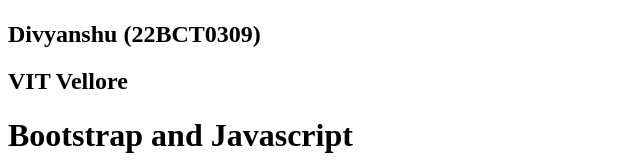
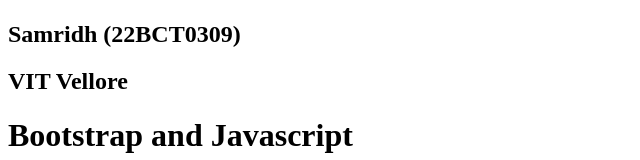
Before and after one commit to Samridh309/Task2, a plain HTML site: page index.html in a window 1280 px wide. Shown: the top 160 px of the page, without its empty margins (0-640 px from the left). Drawn offline with Linux system fonts and the light colour scheme.

Commit message:
index.html

```diff
--- a/index.html
+++ b/index.html
@@ -8,7 +8,7 @@
 </head>
 <body>
     <h1></h1>
-    <h2>Divyanshu (22BCT0309)</h2>
+    <h2>Samridh (22BCT0309)</h2>
     <h2>VIT Vellore</h2>
     <h1>Bootstrap and Javascript</h1>
     <h2>Bootstrap Task:</h2>
```
